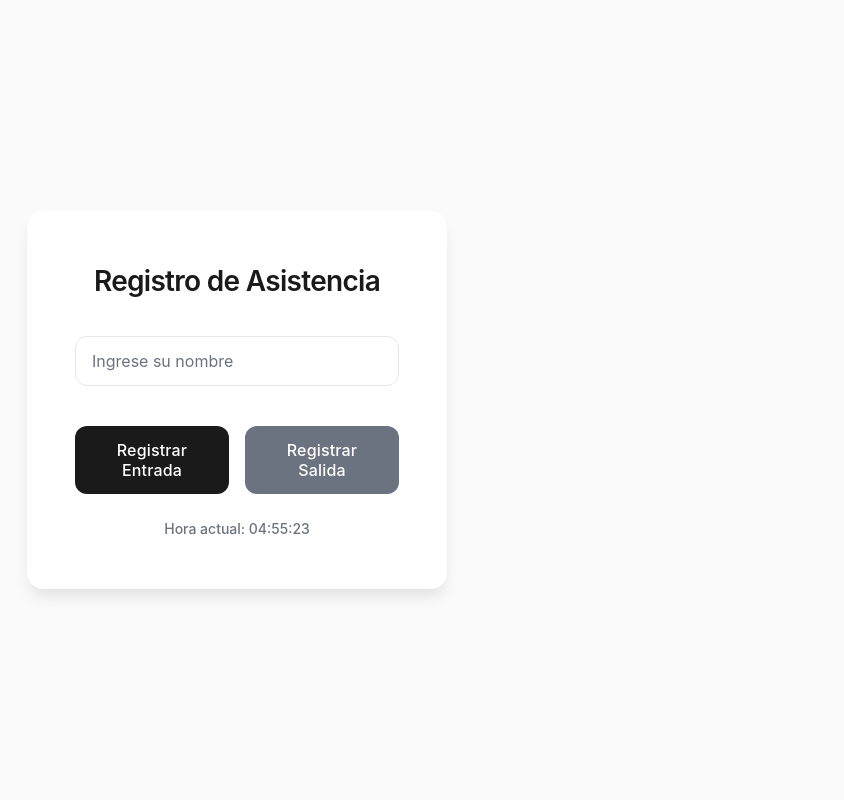
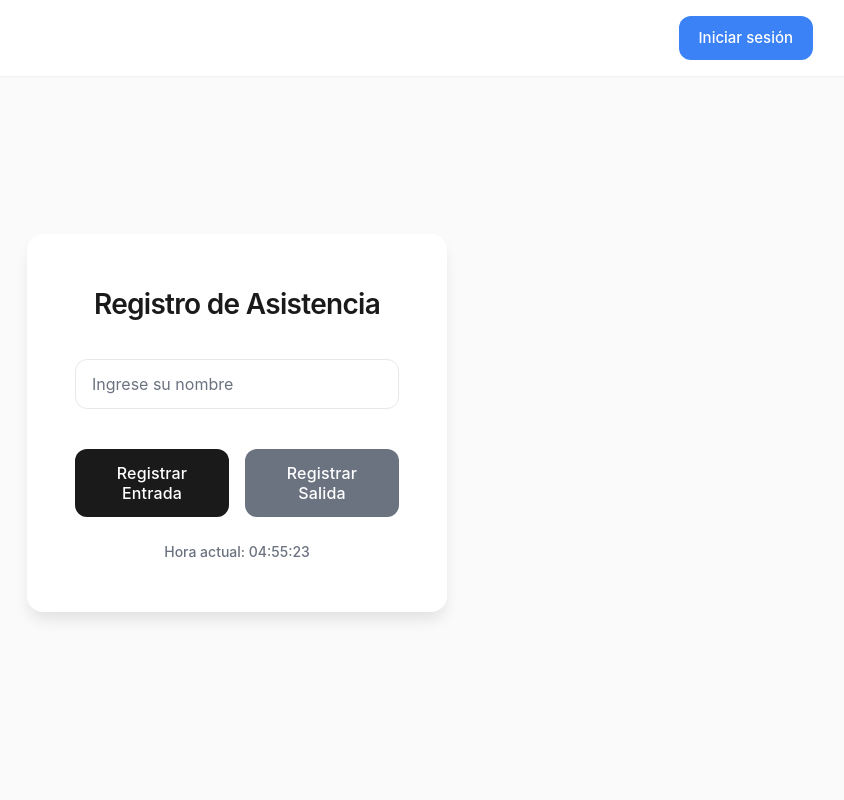
Before and after one commit to Abru69/Registro_de_empleados, a PHP site: page / in a window 1280 px wide. Shown: the whole page, without its empty margins (403-1247 px from the left). Run offline with PHP 8.4, Linux system fonts and the light colour scheme.

Commit message:
fix:  add the login page and the login and logout functions.

```diff
--- a/index.php
+++ b/index.php
@@ -8,6 +8,12 @@
 </head>
 <body>
 
+  <nav class="navbar">
+    <div class="navbar-container">
+      <h1 class="navbar-logo"></h1>
+      <a href="app/views/login.php" class="navbar-btn">Iniciar sesión</a>
+    </div>
+  </nav>
 
   <div class="login">
     <h2>Registro de Asistencia</h2>
--- a/public/css/estilos.css
+++ b/public/css/estilos.css
@@ -52,6 +53,7 @@ body {
   align-items: center;
   justify-content: center;
   padding: var(--spacing-md);
+  padding-top: 70px;
 }
 
 /* ============================================
@@ -401,4 +433,50 @@ tbody td:first-child {
   background: #5a626c; /* Un gris un poco más oscuro */
 }
 
-/* Estilos adicionales para el navBar */
+/* ============================================
+   NAVBAR
+   ============================================ */
+.navbar {
+  width: 100%;
+  background: var(--color-surface);
+  box-shadow: var(--shadow-sm);
+  position: fixed;
+  top: 0;
+  left: 0;
+  z-index: 1000;
+}
+
+.navbar-container {
+  max-width: 1200px;
+  margin: 0 auto;
+  padding: var(--spacing-sm) var(--spacing-md);
+  display: flex;
+  justify-content: space-between;
+  align-items: center;
+}
+
+.navbar-logo {
+  font-size: 1.25rem;
+  font-weight: 600;
+  color: var(--color-primary);
+  letter-spacing: -0.02em;
+}
+
+.navbar-btn {
+  background: var(--color-accent);
+  color: #fff;
+  border: none;
+  border-radius: var(--radius-md);
+  padding: 0.625rem 1.25rem;
+  font-size: 0.9375rem;
+  font-weight: 500;
+  cursor: pointer;
+  transition: all 0.2s ease;
+  text-decoration: none;
+}
+
+.navbar-btn:hover {
+  background: #2563eb;
+  transform: translateY(-1px);
+  box-shadow: var(--shadow-md);
+}
```
Also changed, not shown: other parts of public/css/estilos.css (+32 -1 lines), app/models/loginModel.php (added, +24 -0 lines), app/models/logout.php (added, +30 -0 lines), app/views/dashboard.php (+8 -0 lines), app/views/login.php (added, +59 -0 lines).
